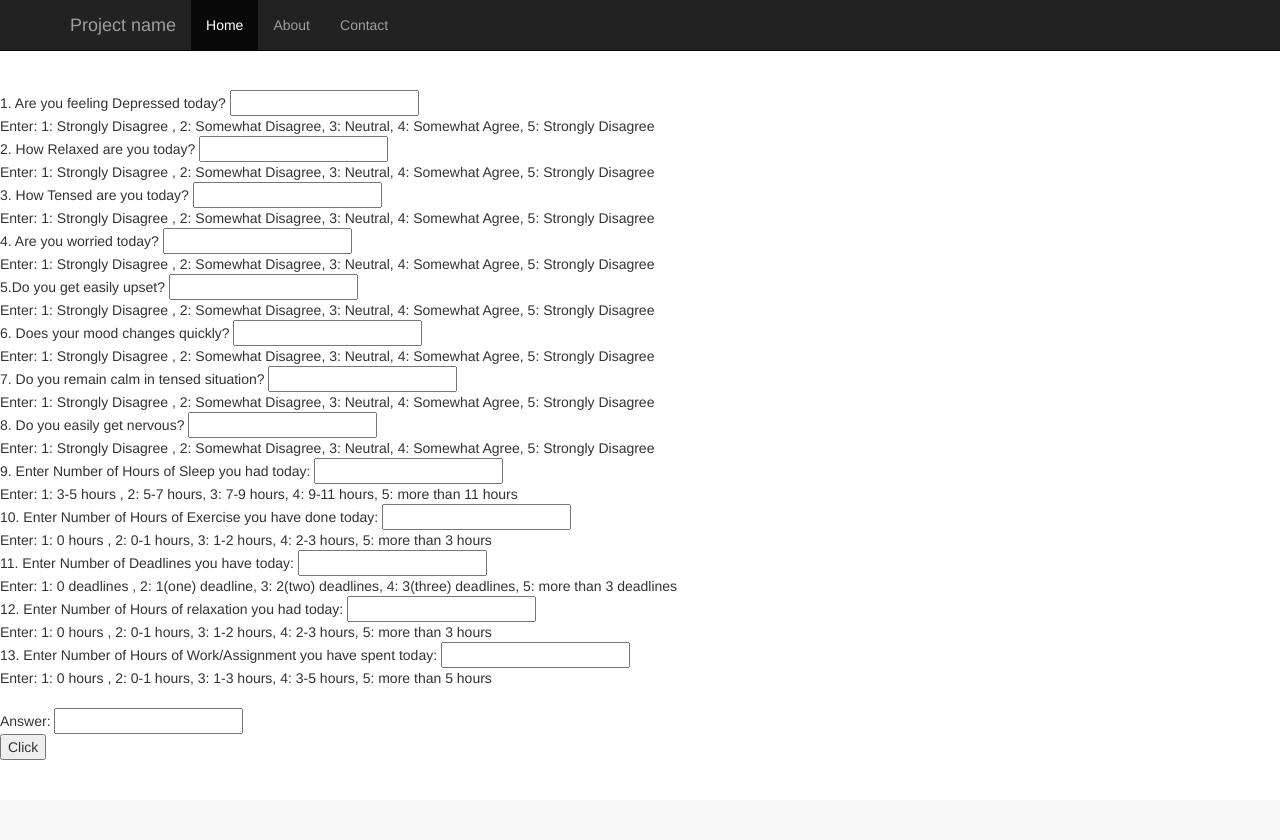
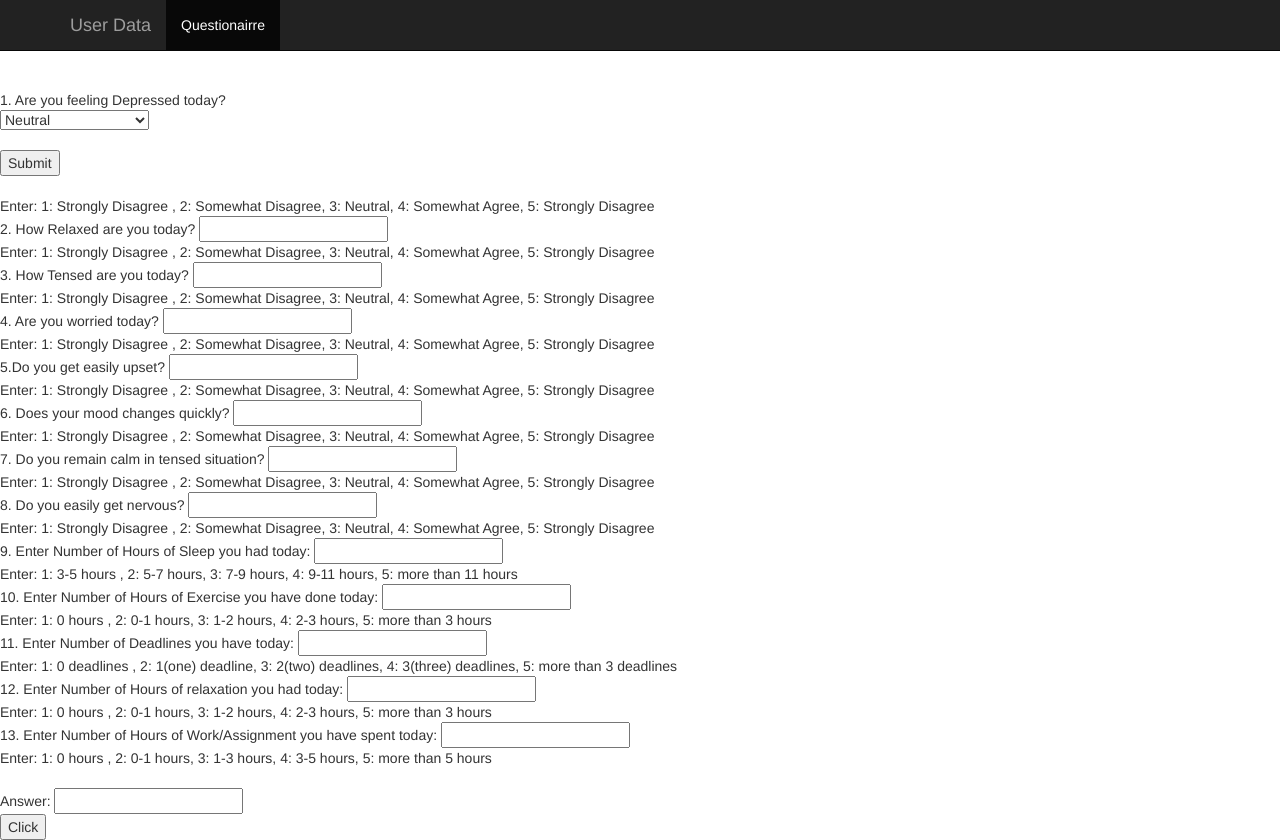
Before and after one commit to soumyajitpaul/soumyajit-github-BYTE1, a Flask app: page / in a window 1280 px wide. Before the commit the page ends 760 px from the top, so only its background shows below. Run offline with Flask 2, Linux system fonts and the light colour scheme; some libraries are stand-ins or nearby versions.

Commit message:
base code

```diff
--- a/templates/index.html
+++ b/templates/index.html
@@ -9,7 +9,7 @@
     <meta name="author" content="">
     <link rel="icon" href="../../favicon.ico">
 
-    <title>Starter Template for Bootstrap</title>
+    <title>User_Questionairre</title>
 
     <!-- Bootstrap core CSS -->
     <link href="css/bootstrap.min.css" rel="stylesheet">
@@ -42,13 +42,11 @@
             <span class="icon-bar"></span>
             <span class="icon-bar"></span>
           </button>
-          <a class="navbar-brand" href="#">Project name</a>
+          <a class="navbar-brand" href="#">User Data</a>
         </div>
         <div id="navbar" class="collapse navbar-collapse">
           <ul class="nav navbar-nav">
-            <li class="active"><a href="#">Home</a></li>
-            <li><a href="#about">About</a></li>
-            <li><a href="#contact">Contact</a></li>
+            <li class="active"><a href="#">Questionairre</a></li>
           </ul>
         </div><!--/.nav-collapse -->
       </div>
@@ -111,7 +109,19 @@ function calci() {
 
 
 <br>
-1. Are you feeling Depressed today?  <input type="text" id="depressed">
+1. Are you feeling Depressed today?
+
+<form action="/action_page.php">
+  <select name="depressed">
+    <option value="1">Strongly Disagree</option>
+    <option value="2">Somewhat Disagree</option>
+    <option value="3" selected>Neutral</option>
+    <option value="4">Somewhat Agree</option>
+    <option value="5">Strongly Disagree</option>
+  </select>
+  <br><br>
+  <input type="submit" id="depressed">
+</form>
 
 <br>
 Enter: 1: Strongly Disagree , 2: Somewhat Disagree, 3: Neutral, 4: Somewhat Agree, 5: Strongly Disagree
```
